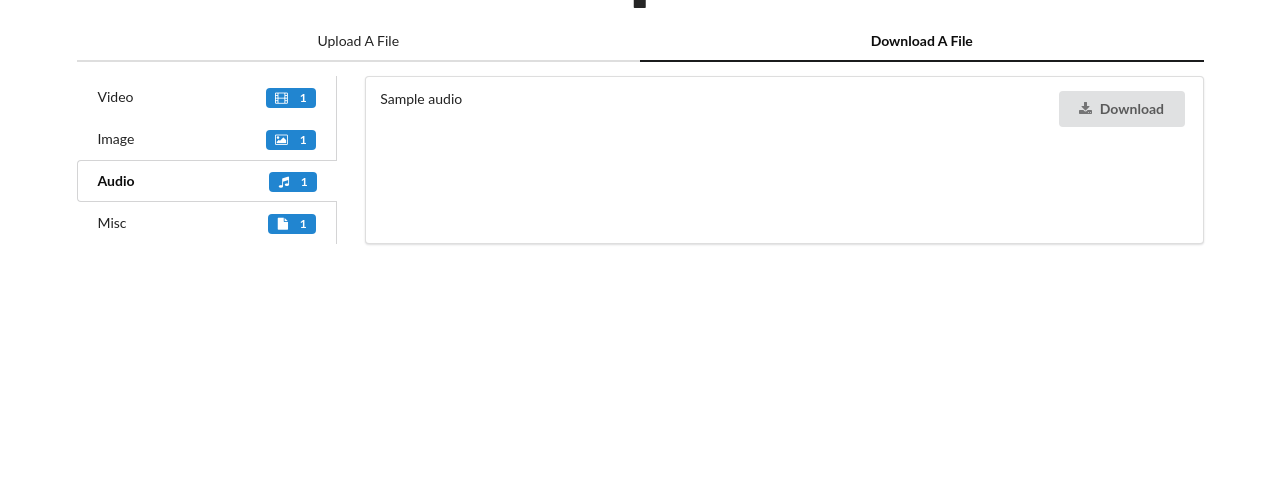
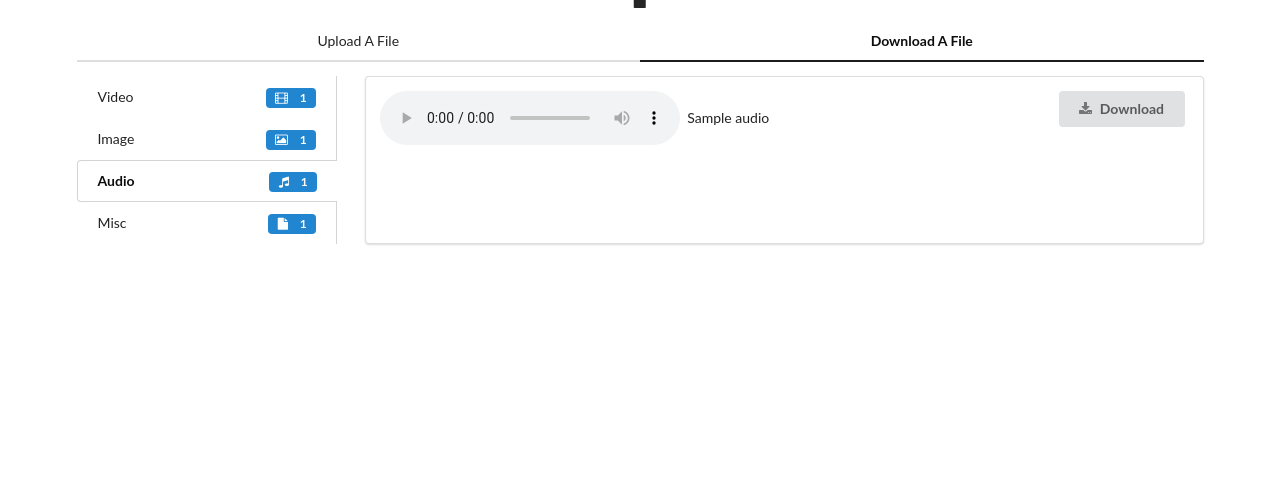
Before and after one commit to blessed-tawanda/homefileserver, a Node server app: template views/audio.ejs in a window 1280 px wide. Shown: the part 134-632 px from the top of the page. Run offline with Node 20, Linux system fonts and the light colour scheme; the template is opened without the code that fills it: most values are stand-ins (such as "Sample title", 1, 10 or a date in 2020); some libraries are stand-ins or nearby versions.

Commit message:
Add audio tags so once can listen without downloading

```diff
--- a/public/css/style.css
+++ b/public/css/style.css
@@ -1,9 +1,31 @@
-body{
-    padding-top: 1%;
+body {
+  padding-top: 1%;
 }
-form{
-    text-align: center
+form {
+  text-align: center;
 }
-.image{
-    height: 100px;
+.image {
+  height: 100px;
 }
+
+.flex {
+  display: flex;
+}
+.flex-col {
+  flex-direction: column;
+}
+.items-center {
+  align-items: center;
+}
+.mr-2 {
+  margin-right: 0.5rem;
+}
+video {
+  max-height: 100px;
+}
+
+.text-elipsis {
+  white-space: nowrap;
+  overflow: hidden;
+  text-overflow: ellipsis;
+}
--- a/views/audio.ejs
+++ b/views/audio.ejs
@@ -1,16 +1,16 @@
 <!DOCTYPE html>
 <html lang="en">
   <head>
-    <meta charset="UTF-8">
-    <meta name="viewport" content="width=device-width, initial-scale=1.0">
-    <meta http-equiv="X-UA-Compatible" content="ie=edge">
+    <meta charset="UTF-8" />
+    <meta name="viewport" content="width=device-width, initial-scale=1.0" />
+    <meta http-equiv="X-UA-Compatible" content="ie=edge" />
     <title>FileKip|Download</title>
-    <link rel="stylesheet" href="./semantic/dist/semantic.css">
-    <link rel="stylesheet" href="./css/style.css" type="text/css">
+    <link rel="stylesheet" href="./semantic/dist/semantic.css" />
+    <link rel="stylesheet" href="./css/style.css" type="text/css" />
   </head>
   <body>
     <div class="ui container">
-    <img class="ui centered image" src="img/logo.png" alt="logo" srcset="">
+      <img class="ui centered image" src="img/logo.png" alt="logo" srcset="" />
     </div>
     <div class="ui horizontal divider">
       <i class="file icon"></i>
@@ -24,13 +24,33 @@
           Download A File
         </a>
       </div>
-    <div class="ui grid computer only">
+      <div class="ui grid">
         <div class="four wide column">
           <div class="ui vertical fluid tabular menu">
-                <a class="item" href="/download">Video <div class="ui blue label"> <i class="icon video"></i> <%=video.length%></div> </a>
-                <a class="item" href="/image">Image <div class="ui blue label"> <i class="icon image"></i> <%=image.length%></div></a>
-                <a class="active item" href="/audio">Audio <div class="ui blue label"> <i class="icon music"></i> <%=audio.length%></div></a>
-                <a class="item" href="/misc">Misc <div class="ui blue label"> <i class="icon file"></i> <%=misc.length%></div></a>
+            <a class="item" href="/download"
+              >Video
+              <div class="ui blue label">
+                <i class="icon video"></i> <%=video.length%>
+              </div>
+            </a>
+            <a class="item" href="/image"
+              >Image
+              <div class="ui blue label">
+                <i class="icon image"></i> <%=image.length%>
+              </div></a
+            >
+            <a class="active item" href="/audio"
+              >Audio
+              <div class="ui blue label">
+                <i class="icon music"></i> <%=audio.length%>
+              </div></a
+            >
+            <a class="item" href="/misc"
+              >Misc
+              <div class="ui blue label">
+                <i class="icon file"></i> <%=misc.length%>
+              </div></a
+            >
           </div>
         </div>
         <div class="twelve wide stretched column">
@@ -39,9 +59,16 @@
               <%audio.forEach(function(item){%>
               <div class="item">
                 <div class="right floated content">
-                                <a class="ui button" href="/download/audio/<%=item%>"> <i class="icon download"></i>Download</a>
+                  <a class="ui button" href="/download/audio/<%=item%>">
+                    <i class="icon download"></i>Download</a
+                  >
                 </div>
-                              <div class="content">
+                <div class="content flex items-center">
+                  <audio
+                    controls
+                    src="/download/audio/<%=item%>"
+                    class="mr-2"
+                  ></audio>
                   <%=item%>
                 </div>
               </div>
@@ -51,12 +78,9 @@
         </div>
       </div>
     </div>
-
   </body>
   <script src="./js/jquery-3.2.1.min.js"></script>
   <script src="./semantic/dist/semantic.min.js"></script>
 
-<script>
-
-</script>
+  <script></script>
 </html>
```
Lines whose indentation alone changed are shown as unchanged.
